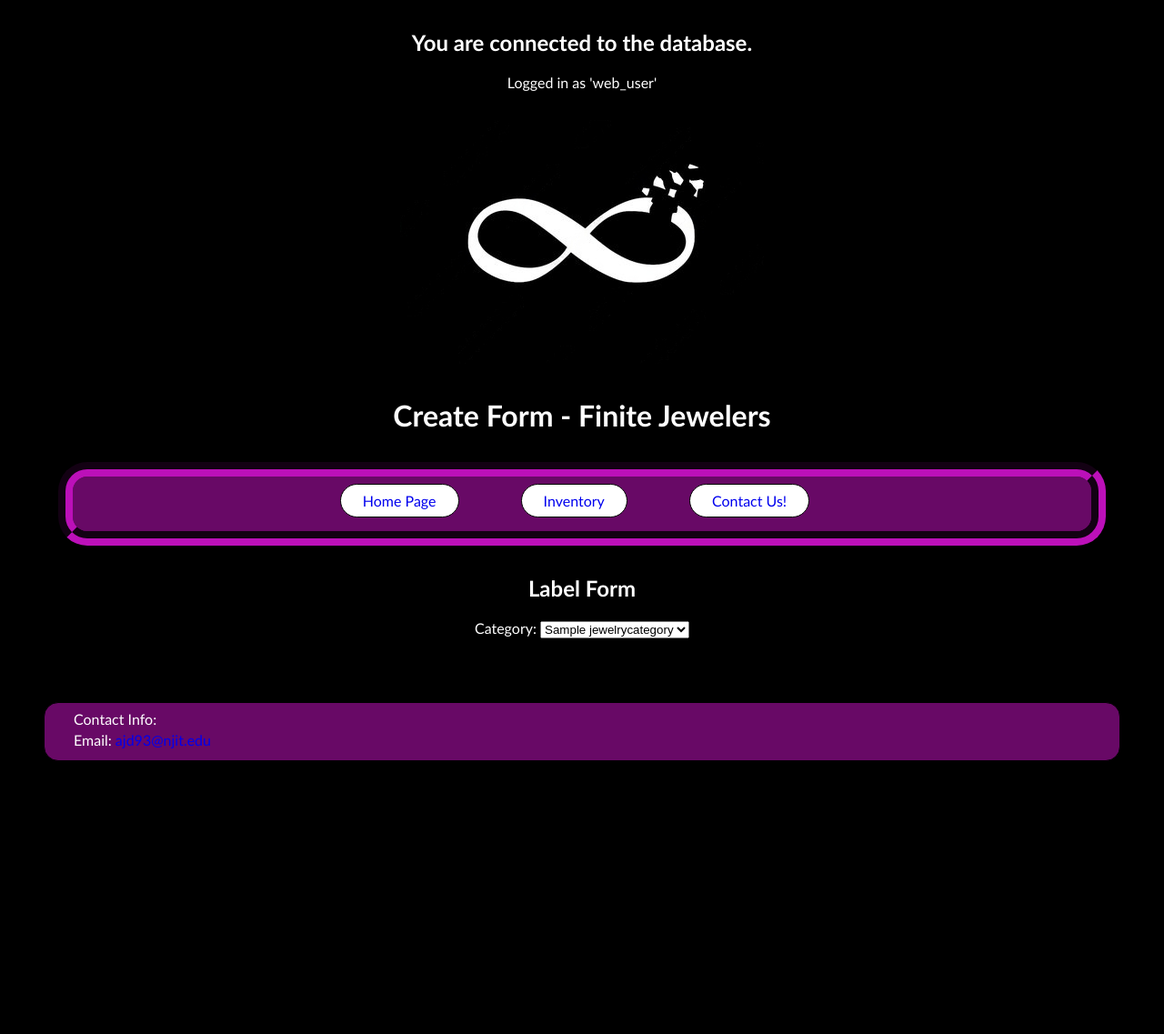
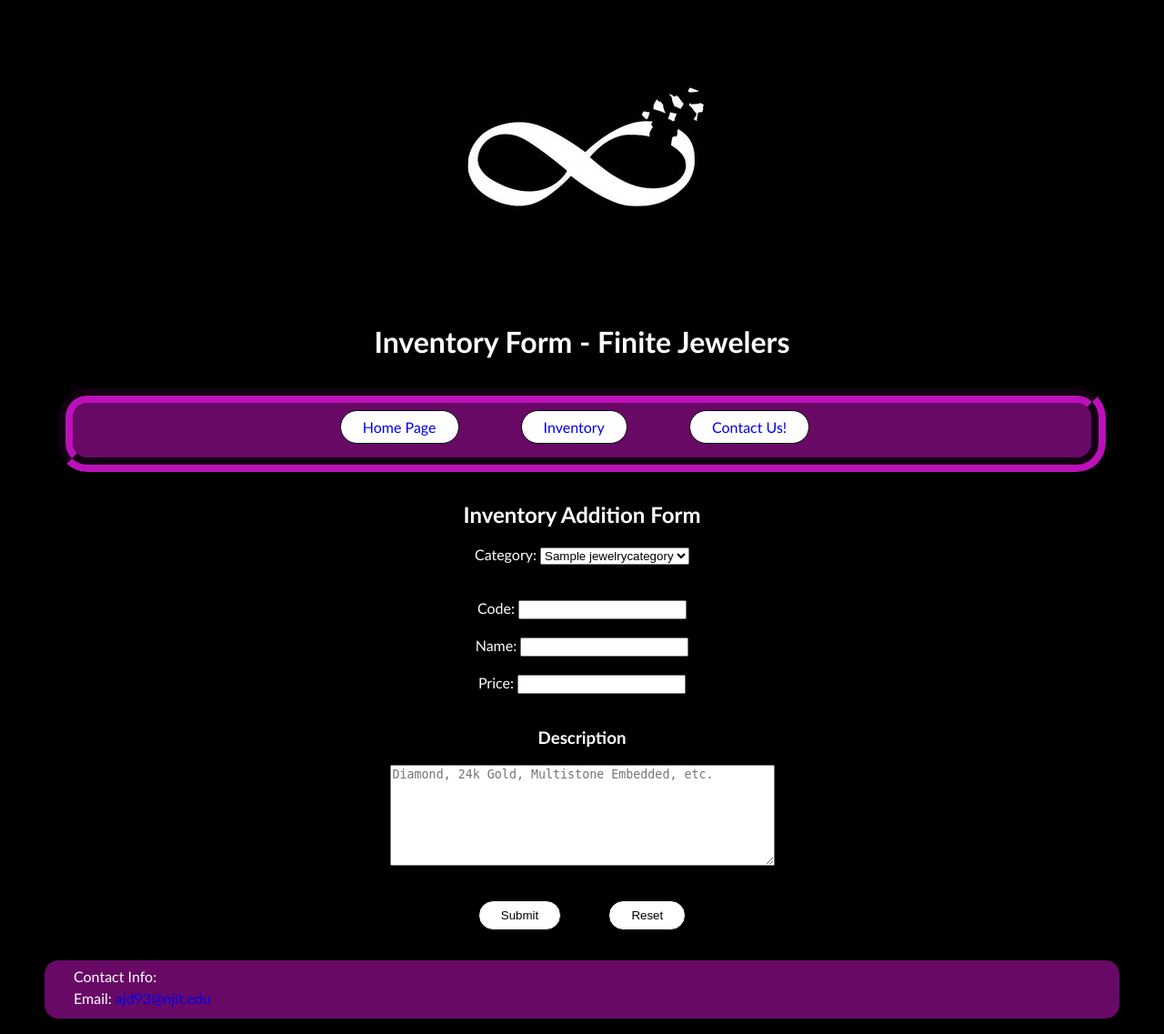
Before and after one commit to Xylosis/IT202, a PHP site: page /Phase3/create.php in a window 1280 px wide. Shown: the whole page at 91% size. Before the commit the page ends 837 px from the top, so only its background shows below. Run offline with PHP 8.4, Linux system fonts and the light colour scheme; tables that the repository leaves empty hold one stand-in row (values such as "Sample post"); data that the repository does not hold is empty.

Commit message:
Added create form and all functional HTML/PHP.

```diff
--- a/Jewelry_Store/Phase2/database.php
+++ b/Jewelry_Store/Phase2/database.php
@@ -6,8 +6,8 @@
 
 try {
     $db=new PDO($dsn, $username, $password);
-    echo '<h2>You are connected to the database.</h2>';
-    echo '<p>Logged in as \'' . $username . '\' </p>';
+    //echo '<h2>You are connected to the database.</h2>';
+    //echo '<p>Logged in as \'' . $username . '\' </p>';
 } catch(PDOException $exception) {
     $error_message = $exception->getMessage();
     include('database_error.php');
--- a/Jewelry_Store/Phase2/show.php
+++ b/Jewelry_Store/Phase2/show.php
@@ -99,6 +99,9 @@ $statement3->closeCursor();
             <?php endforeach; ?>
         </table>
     </section>
+    <br>
+    <h2 style="margin-bottom:.4em;">Have something to sell?</h2>
+    <a href="../Phase3/create.php" class="formbuttons">Click here to add your Jewelery to our Inventory.</a>
 </main>
     <footer>
         <p>Contact Info:</p>
--- a/Jewelry_Store/Phase3/create.php
+++ b/Jewelry_Store/Phase3/create.php
@@ -19,16 +19,18 @@
     <meta name="viewport" content="width=device-width, initial-scale=1.0">
     <meta name="author" content="Andrew Dickman">
     <meta name="description" content="Jewler Website IT202 Unit 3">
-    <title>Form - Finite Jewlers</title>
+    <title>Inventory Form - Finite Jewlers</title>
     <link rel="icon" href="../images/broken infinity.jpg">
+    <link rel="stylesheet" href="../Phase2/show.css">
     <link rel="stylesheet" href="../styles.css">
+    <link rel="stylesheet" href="phase3.css">
 </head>
 <body>
     <header>
         <figure>
             <img src="../images/broken infinity.jpg" alt="logo">
         </figure>
-        <h1>Create Form - Finite Jewelers</h1>
+        <h1>Inventory Form - Finite Jewelers</h1>
         <nav>
             <ul id = "links">
                 <li id="formlinkli"> <a href="../home.php"> Home Page </a> </li>
@@ -38,9 +40,10 @@
         </nav>
     </header>
     <main> <!-- A LOT of printing -->
-    <h2>Label Form</h2>
+    <h2>Inventory Addition Form</h2>
     <?php if(!empty($error_message)) { ?> <p id="errormsg">ERROR: <?php echo htmlspecialchars($error_message); ?></p>  <?php } ?>
     <form action="add_jewelery.php" method="Post">
+        <div id="addForm">
         <label for="category_id">Category:</label>
         <select name="category_id" id="category_id">
             <?php foreach ($categories as $category) : ?>
@@ -49,6 +52,20 @@
                 </option>
             <?php endforeach; ?>
         </select> <br> <br><br>
+        <label for="Code">Code: </label>
+        <input type="text" name="code" required> <br><br>
+        <label for="Name">Name: </label>
+        <input type="text" name="name" required> <br><br>
+        <label for="List Price">Price: </label>
+        <input type="text" name="price" required> <br><br>
+        <h3>Description</h3>
+        <label>
+            <textarea cols="50"  rows="7" name="description" placeholder="Diamond, 24k Gold, Multistone Embedded, etc." value="<?php echo htmlspecialchars($comments);?>"></textarea>
+        </label>
+        <br><br>
+        <input type="Submit" class="formbuttons" value="Submit">
+        <button type="reset" class="formbuttons">Reset</button>
+        </div>
     </form>
     </main>
     <footer>
--- a/Jewelry_Store/Phase3/goto.php
+++ b/Jewelry_Store/Phase3/goto.php
@@ -1,4 +1,4 @@
 <?php
-header("Location: ../Phase2/show.php");
+header("Location: ../Phase2/show.php?category_id=3");
 exit();
 ?>
```
Also changed, not shown: Jewelry_Store/Phase3/add_jewelery.php (+40 -0 lines), Jewelry_Store/Phase3/phase3.css (added).
